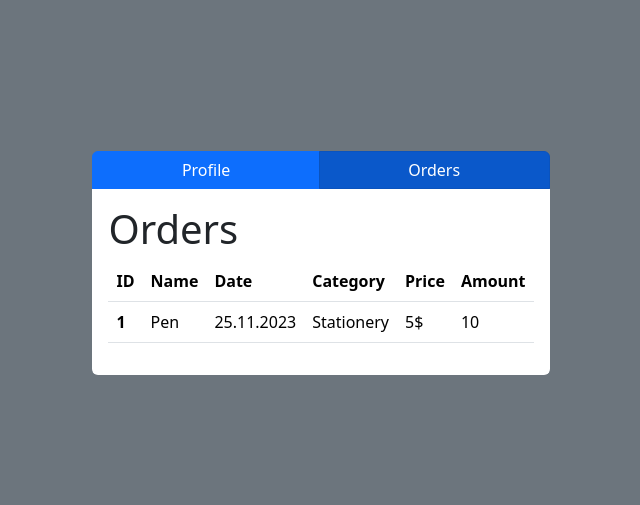
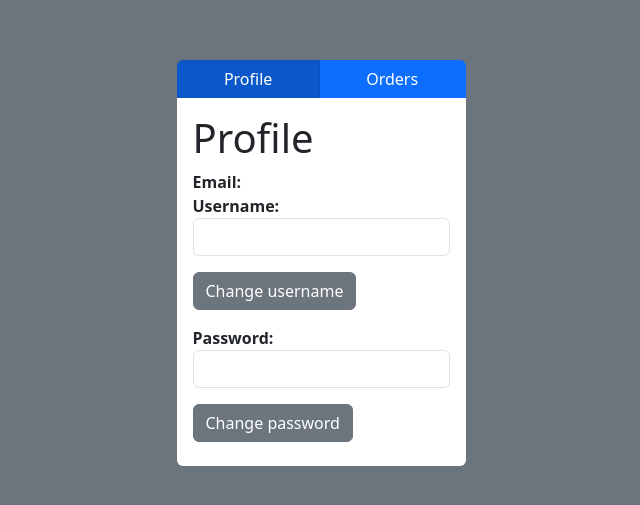
Before and after one commit to MaxZar24/web-docker-app, a React (Create React App) app in the folder frontend/: page / in a window 1280 px wide. Shown: the part 137-642 px from the top of the page, without its empty margins (319-959 px from the left). Built offline with nearby package versions, Linux system fonts and the light colour scheme.

Commit message:
added changing username and password

```diff
--- a/frontend/src/pages/Home.js
+++ b/frontend/src/pages/Home.js
@@ -2,10 +2,13 @@ import React, {useEffect, useState} from 'react';
 import axios from "axios";
 
 const Home = () => {
-    const [page, setPage] = useState('orders');
-    const [userData, setUserData] = useState(null);
-    const [newUsername, setNewUsername] = useState('');
-    const [newPassword, setNewPassword] = useState('');
+    const [page, setPage] = useState('profile');
+    const [userData, setUserData] = useState({
+        username: '',
+        email: '',
+        password: ''
+    });
+
 
     const storedUserData = sessionStorage.getItem('user');
 
@@ -16,37 +19,57 @@ const Home = () => {
         }
     }, [storedUserData]);
 
+    const usernameHandler = (event) => {
+        setUserData((prevState) => {
+            return {
+                ...prevState,
+                username: event.target.value
+            };
+        });
+    };
+
+
+    const passwordHandler = (event) => {
+        setUserData((prevState) => {
+            return {
+                ...prevState,
+                password: event.target.value
+            };
+        });
+    };
+
+
     const changeUsername = async () => {
         try {
             const response = await axios.post('/change-username', {
-                userId: userData.id, // Assuming you have a unique user ID
-                newUsername: newUsername,
+                email: userData.email,
+                username: userData.username,
             });
 
+
             if (response.status === 200) {
+                sessionStorage.setItem('user', JSON.stringify(userData));
                 alert('Username has been changed');
-                // You might want to update the user data in state or sessionStorage here
             }
+
         } catch (error) {
             console.error('Error changing username:', error.message);
-            // Handle error
         }
     };
 
     const changePassword = async () => {
         try {
             const response = await axios.post('/change-password', {
-                userId: userData.id, // Assuming you have a unique user ID
-                newPassword: newPassword,
+                email: userData.email, // Assuming you have a unique user ID
+                password: userData.password,
             });
 
             if (response.status === 200) {
+                sessionStorage.setItem('user', JSON.stringify(userData));
                 alert('Password has been changed');
-                // You might want to update the user data in state or sessionStorage here
             }
         } catch (error) {
             console.error('Error changing password:', error.message);
-            // Handle error
         }
     };
 
@@ -78,7 +101,7 @@ const Home = () => {
                             <input
                                 type="text"
                                 value={userData.username}
-                                    onChange={(e) => setNewUsername(e.target.value)}
+                                onChange={usernameHandler}
                                 id="newUsername"
                                 name="newUsername"
                                 className="form-control mb-3"
@@ -92,7 +115,7 @@ const Home = () => {
                             <input
                                 type="password"
                                 value={userData.password}
-                                    onChange={(e) => setNewPassword(e.target.value)}
+                                onChange={passwordHandler}
                                 id="newPassword"
                                 name="newPassword"
                                 className="form-control mb-3"
--- a/frontend/src/pages/Login.js
+++ b/frontend/src/pages/Login.js
@@ -17,6 +17,7 @@ const Login = () => {
 
         try {
             const response = await axios.post('/login', formData);
+            console.log((response.data.user));
 
             if (response.status === 200) {
                 console.log(response.data.message);
```
Also changed, not shown: 2 other files (tests, documents, lock files or other folders). Lines whose indentation alone changed are shown as unchanged.
